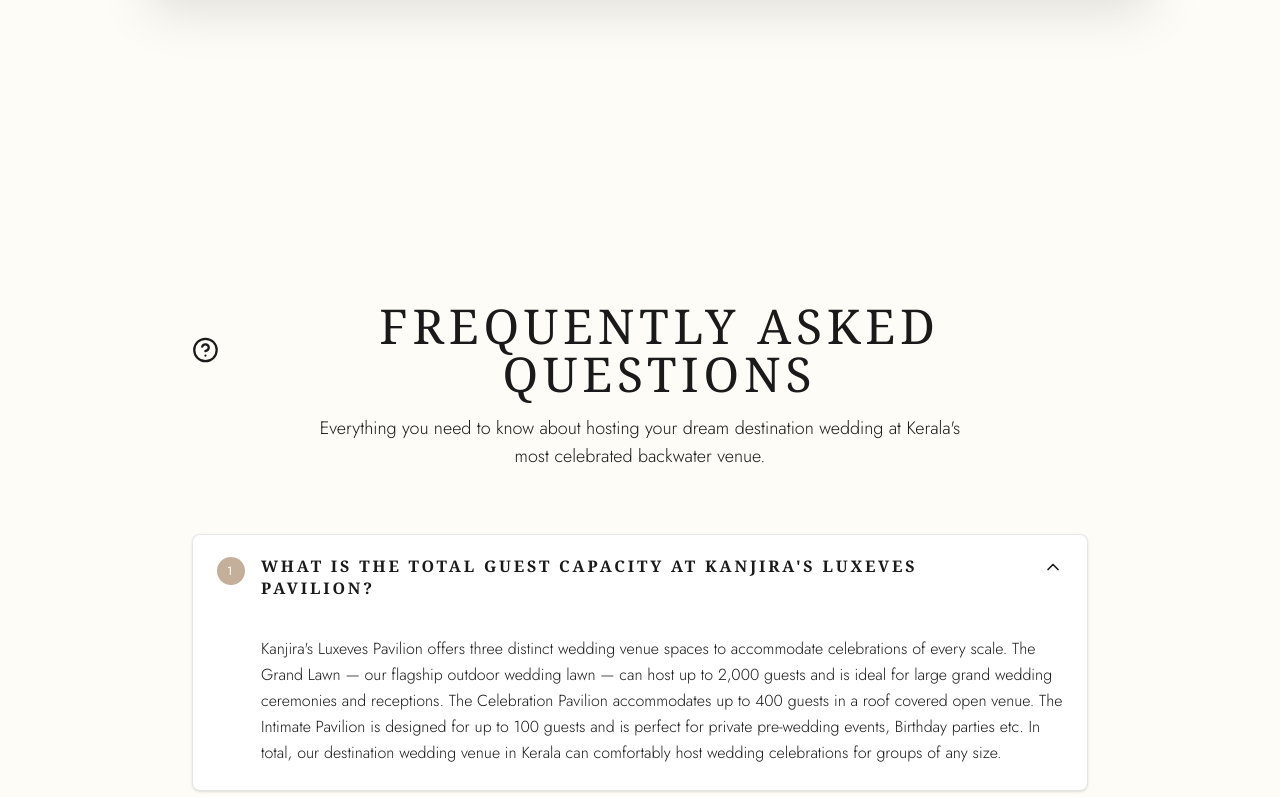
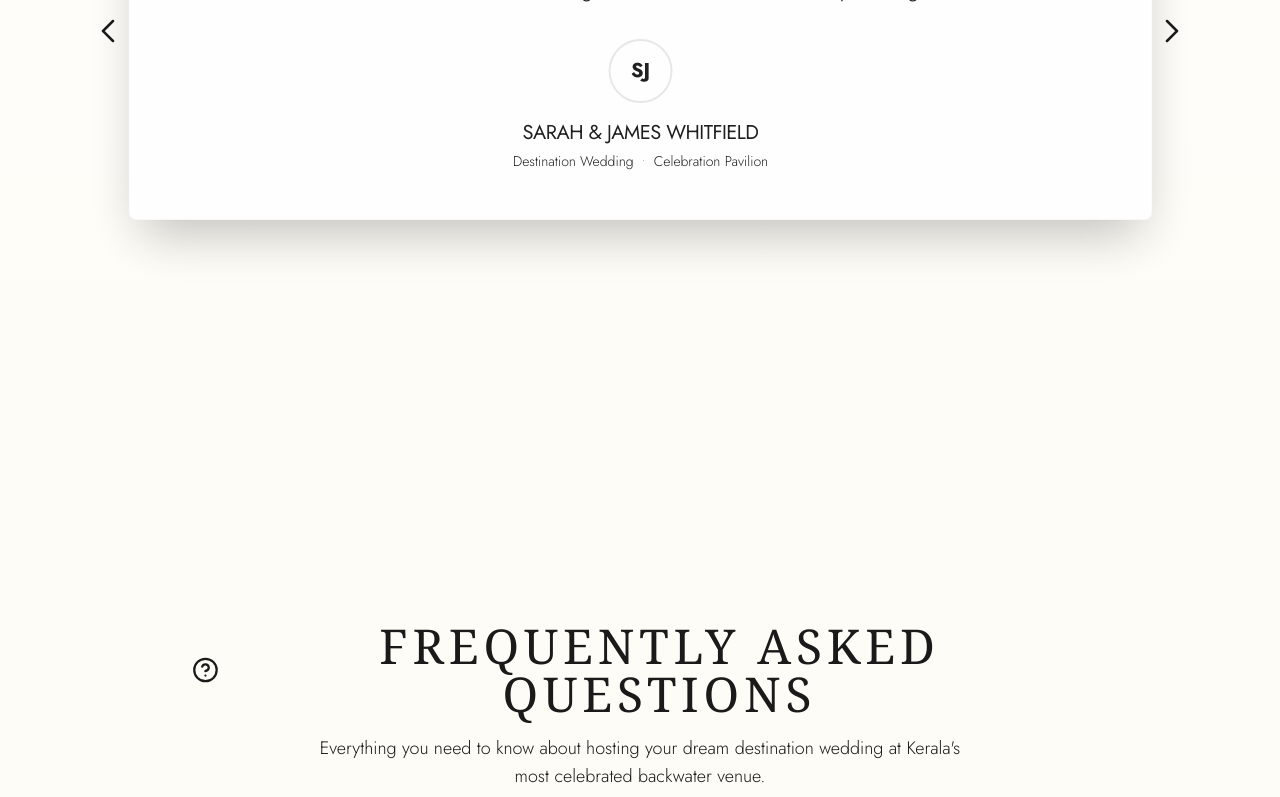
Before and after one commit to Krishnadasks28/kanjiraspavilion, a React (Vite) app: page /about in a window 1280 px wide. Shown: the part 2000-2797 px from the top of the page. Built offline with nearby package versions, Linux system fonts and the light colour scheme.

Commit message:
section spacing modified

```diff
--- a/src/app/components/AboutSection.tsx
+++ b/src/app/components/AboutSection.tsx
@@ -18,7 +18,7 @@ export function AboutSection({
     <section
       id="about"
       ref={ref}
-      className="py-10 md:py-20 px-4 sm:px-6 lg:px-8 bg-background overflow-hidden"
+      className="py-24 md:py-40 px-4 sm:px-6 lg:px-8 bg-background overflow-hidden"
     >
       <div className="max-w-7xl mx-auto flex flex-col md:flex-row gap-1 lg:gap-20">
         {/* Left Column: Headings */}
--- a/src/app/components/AmenitiesSection.tsx
+++ b/src/app/components/AmenitiesSection.tsx
@@ -48,7 +48,7 @@ export function AmenitiesSection({
       <section
         id="amenities"
         ref={ref}
-        className="py-20 md:py-48 px-4 sm:px-6 lg:px-8 bg-background"
+        className="py-24 md:py-40 px-4 sm:px-6 lg:px-8 bg-background"
       >
         <div className="max-w-7xl mx-auto">
           {/* Section Header */}
@@ -99,7 +99,7 @@ export function AmenitiesSection({
     <section
       id="amenities"
       ref={ref}
-      className="py-32 md:py-48 px-4 sm:px-6 lg:px-8 bg-background overflow-hidden"
+      className="py-32 md:py-40 px-4 sm:px-6 lg:px-8 bg-background overflow-hidden"
     >
       <div className="max-w-7xl mx-auto">
         {/* Section Header */}
--- a/src/app/components/FAQSection.tsx
+++ b/src/app/components/FAQSection.tsx
@@ -48,7 +48,7 @@ export function FAQSection() {
     <section
       id="faq"
       ref={ref}
-      className="pb-20 md:py-32 px-4 sm:px-6 lg:px-8 bg-secondary"
+      className="py-24 md:py-40 px-4 sm:px-6 lg:px-8 bg-secondary"
     >
       <div className="max-w-4xl mx-auto">
         {/* Section Header */}
--- a/src/app/components/GallerySection.tsx
+++ b/src/app/components/GallerySection.tsx
@@ -73,7 +73,7 @@ export function GallerySection() {
       <section
         id="gallery"
         ref={containerRef}
-        className="py-20 md:py-48 bg-secondary"
+        className="py-24 md:py-40 px-4 sm:px-6 lg:px-8 bg-secondary"
       >
         {/* Header */}
         <div className="max-w-7xl mx-auto px-4 mb-16">
--- a/src/app/components/LocationSection.tsx
+++ b/src/app/components/LocationSection.tsx
@@ -11,7 +11,7 @@ export function LocationSection() {
     <section
       id="location"
       ref={ref}
-      className="py-15 md:py-20 px-4 sm:px-6 lg:px-8 bg-background"
+      className="py-24 md:py-40 px-4 sm:px-6 lg:px-8 bg-background"
     >
       <div className="max-w-7xl mx-auto">
         {/* Section Header */}
--- a/src/app/components/TestimonialsSection.tsx
+++ b/src/app/components/TestimonialsSection.tsx
@@ -66,7 +66,7 @@ export function TestimonialsSection() {
     <section
       id="testimonials"
       ref={ref}
-      className="py-16 md:py-24 px-4 sm:px-6 lg:px-8 bg-gradient-to-b from-white to-secondary overflow-hidden"
+      className="py-24 md:py-40 px-4 sm:px-6 lg:px-8 bg-gradient-to-b from-white to-secondary overflow-hidden"
     >
       <div className="max-w-5xl mx-auto">
         {/* Section Header */}
--- a/src/app/components/VenuesSection.tsx
+++ b/src/app/components/VenuesSection.tsx
@@ -41,7 +41,7 @@ export function VenuesSection() {
     <section
       id="venues"
       ref={containerRef}
-      className="py-20 md:py-48 px-4 sm:px-6 lg:px-8 bg-secondary overflow-hidden"
+      className="py-24 md:py-40 px-4 sm:px-6 lg:px-8 bg-secondary overflow-hidden"
     >
       <div className="max-w-7xl mx-auto">
         {/* Header */}
```
